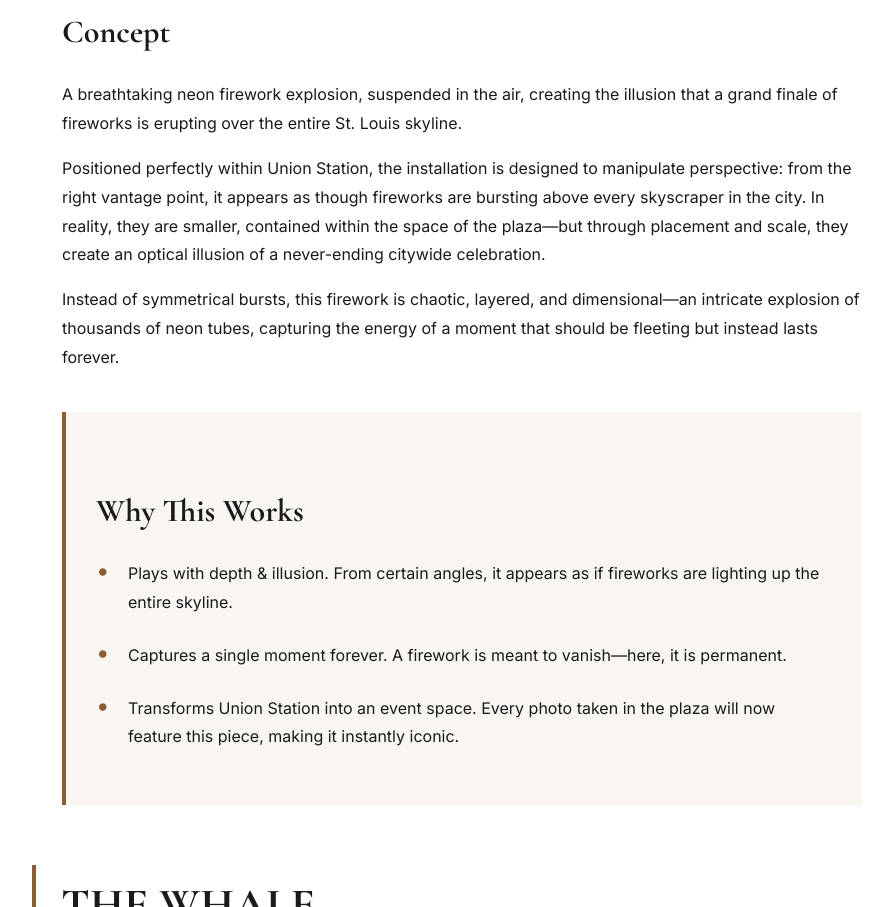
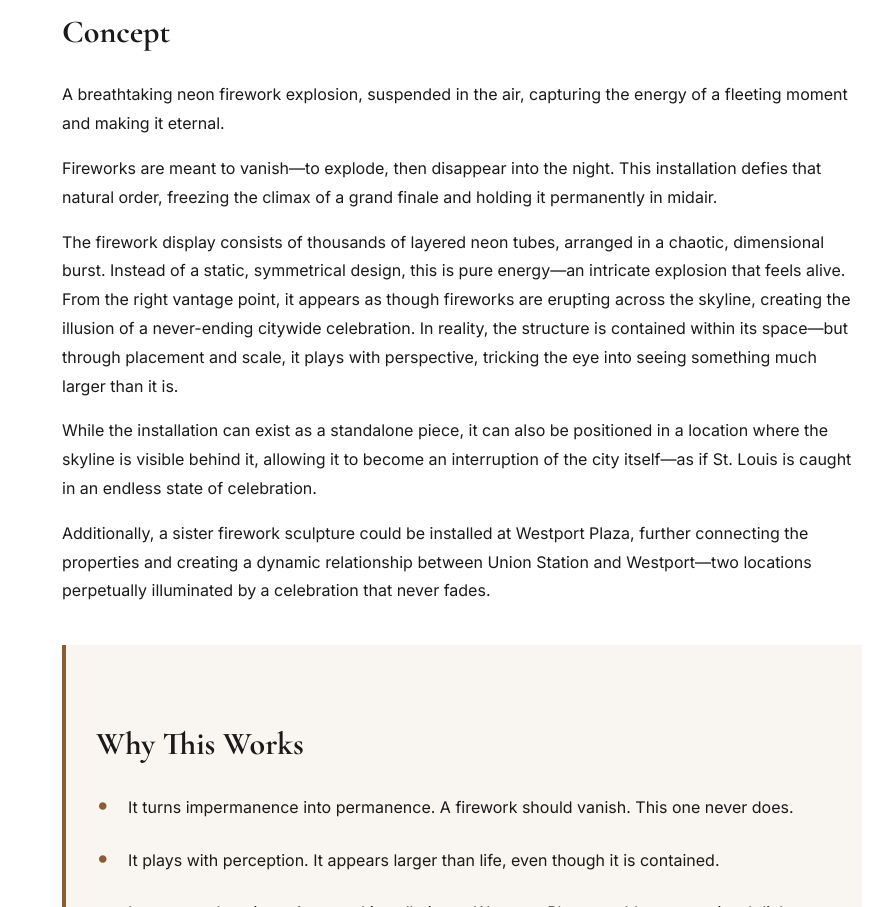
Before and after one commit to webbercobb/LHM, a plain HTML site: page index.html in a window 1280 px wide. Shown: the part 1893-2800 px from the top of the page, without its empty margins (48-941 px from the left). Drawn offline with nearby package versions, Linux system fonts and the light colour scheme.

Commit message:
Update index.html

```diff
--- a/index.html
+++ b/index.html
@@ -136,28 +136,34 @@
     </div>
 
     <!-- THE FINALE -->
-    <h2>THE FIREWORK<br><small>A Monument to Illusion & Celebration</small></h2>
+    <h2>THE FIREWORK<br><small>A Monument to Celebration & Permanence</small></h2>
     <div class="section-content">
         <h3>Location</h3>
-        <p>Open plaza at Union Station, positioned to align with the city skyline</p>
+        <p>Suspended in the air at Union Station</p>
 
         <div class="image-wrapper">
             <img src="image1.jpg" alt="The Finale concept visualization">
         </div>
 
         <h3>Concept</h3>
-        <p>A breathtaking neon firework explosion, suspended in the air, creating the illusion that a grand finale of fireworks is erupting over the entire St. Louis skyline.</p>
+        <p>A breathtaking neon firework explosion, suspended in the air, capturing the energy of a fleeting moment and making it eternal.</p>
 
-        <p>Positioned perfectly within Union Station, the installation is designed to manipulate perspective: from the right vantage point, it appears as though fireworks are bursting above every skyscraper in the city. In reality, they are smaller, contained within the space of the plaza—but through placement and scale, they create an optical illusion of a never-ending citywide celebration.</p>
+        <p>Fireworks are meant to vanish—to explode, then disappear into the night. This installation defies that natural order, freezing the climax of a grand finale and holding it permanently in midair.</p>
 
-        <p>Instead of symmetrical bursts, this firework is chaotic, layered, and dimensional—an intricate explosion of thousands of neon tubes, capturing the energy of a moment that should be fleeting but instead lasts forever.</p>
+        <p>The firework display consists of thousands of layered neon tubes, arranged in a chaotic, dimensional burst. Instead of a static, symmetrical design, this is pure energy—an intricate explosion that feels alive. From the right vantage point, it appears as though fireworks are erupting across the skyline, creating the illusion of a never-ending citywide celebration. In reality, the structure is contained within its space—but through placement and scale, it plays with perspective, tricking the eye into seeing something much larger than it is.</p>
+
+        <p>While the installation can exist as a standalone piece, it can also be positioned in a location where the skyline is visible behind it, allowing it to become an interruption of the city itself—as if St. Louis is caught in an endless state of celebration.</p>
+
+        <p>Additionally, a sister firework sculpture could be installed at Westport Plaza, further connecting the properties and creating a dynamic relationship between Union Station and Westport—two locations perpetually illuminated by a celebration that never fades.</p>
 
         <div class="highlight-box">
             <h3>Why This Works</h3>
             <ul class="why-this-works">
-                <li>Plays with depth & illusion. From certain angles, it appears as if fireworks are lighting up the entire skyline.</li>
-                <li>Captures a single moment forever. A firework is meant to vanish—here, it is permanent.</li>
-                <li>Transforms Union Station into an event space. Every photo taken in the plaza will now feature this piece, making it instantly iconic.</li>
+                <li>It turns impermanence into permanence. A firework should vanish. This one never does.</li>
+                <li>It plays with perception. It appears larger than life, even though it is contained.</li>
+                <li>It connects locations. A second installation at Westport Plaza would create a visual dialogue between two key city properties.</li>
+                <li>It embodies St. Louis as a place of transformation. A city that is always shifting, always celebrating, and always looking toward what’s next.</li>
+
             </ul>
         </div>
     </div>
```
